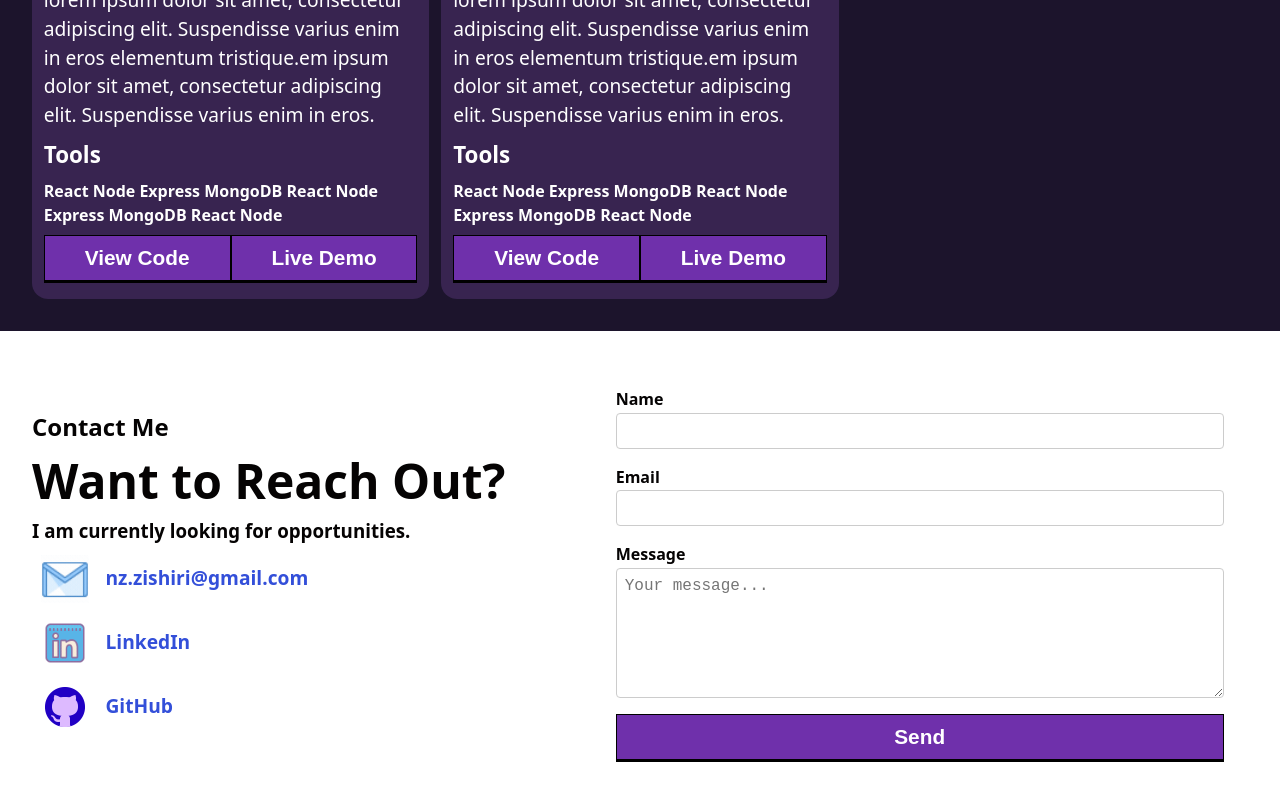
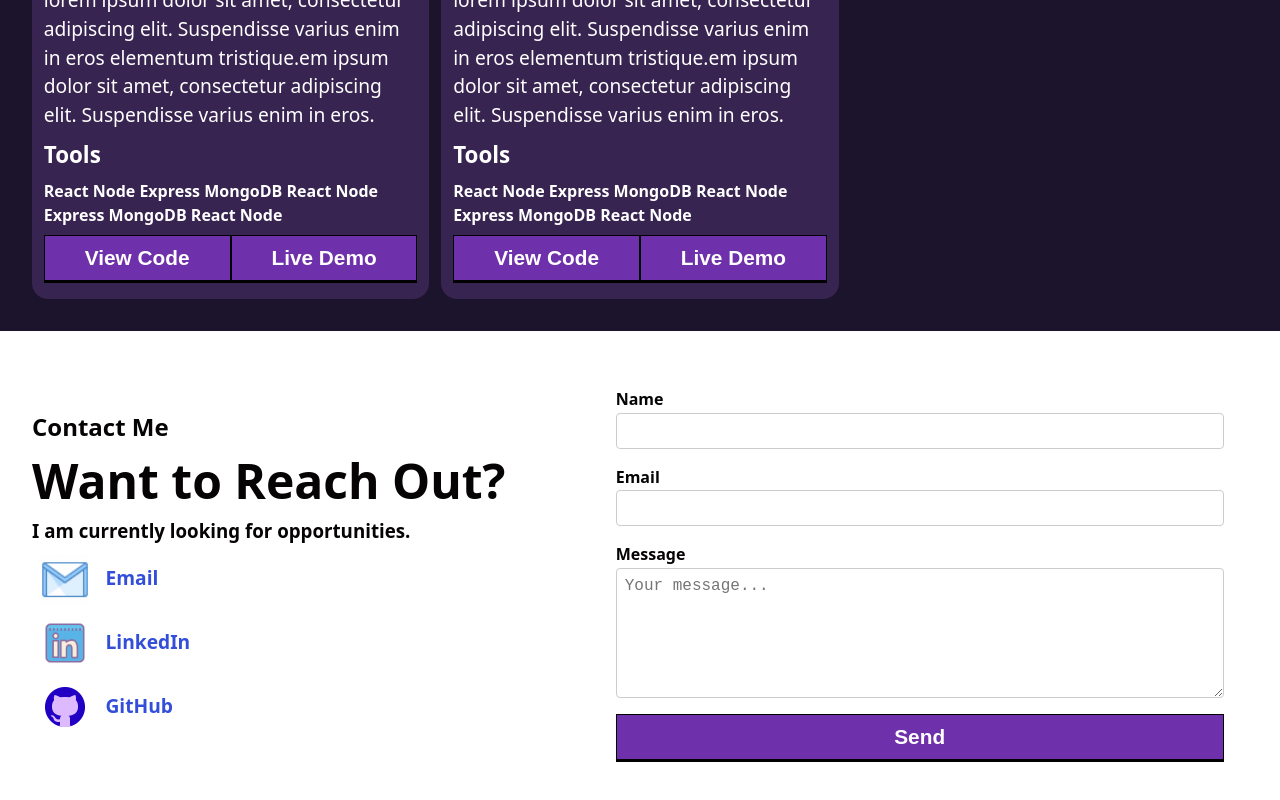
Before and after one commit to SageTendo/portfolio, a React (Vite) app in the folder client/: page / in a window 1280 px wide. Shown: the part 2243-3043 px from the top of the page. Built offline with nearby package versions, Linux system fonts and the light colour scheme.

Commit message:
- Separate UI from data

```diff
--- a/client/src/components/Contact.tsx
+++ b/client/src/components/Contact.tsx
@@ -4,6 +4,12 @@ import linkedin_logo from '../assets/icons8-linkedin.gif';
 import gmail_logo from '../assets/icons8-gmail.gif';
 
 export function Contact() {
+    const email = "nz.zishiri@gmail.com";
+    const mailTo = "mailto:" + email;
+    const linkedin = "https://www.linkedin.com/in/nyasha-zishiri-a2bb68257/";
+    const github = "https://github.com/SageTendo";
+    const formSubmit = "https://formsubmit.co/eadfd1c0bf25f87cdf08c5811c5a8865";
+
     return (
         <>
             <section id="contact" className="contact-section">
@@ -17,22 +23,22 @@ export function Contact() {
                         <div className="contact-links">
                             <div className="contact-link">
                                 <img src={gmail_logo}/>
-                                <a href="mailto:nz.zishiri@gmail.com">nz.zishiri@gmail.com</a>
+                                <a href={mailTo}>Email</a>
                             </div>
 
                             <div className="contact-link">
                                 <img src={linkedin_logo}/>
-                                <a href="https://www.linkedin.com/in/nyasha-zishiri-a2bb68257/">LinkedIn</a>
+                                <a href={linkedin}>LinkedIn</a>
                             </div>
 
                             <div className="contact-link">
                                 <img src={github_logo}/>
-                                <a href="https://github.com/SageTendo">GitHub</a>
+                                <a href={github}>GitHub</a>
                             </div>
                         </div>
                     </div>
                     <form className="contact-form" method="post"
-                          action="https://formsubmit.co/eadfd1c0bf25f87cdf08c5811c5a8865">
+                          action={formSubmit}>
                         <div className="form-input">
                             <label htmlFor="name">Name</label>
                             <input type="text" id="name" name="name" placeholder="" required/>
```
